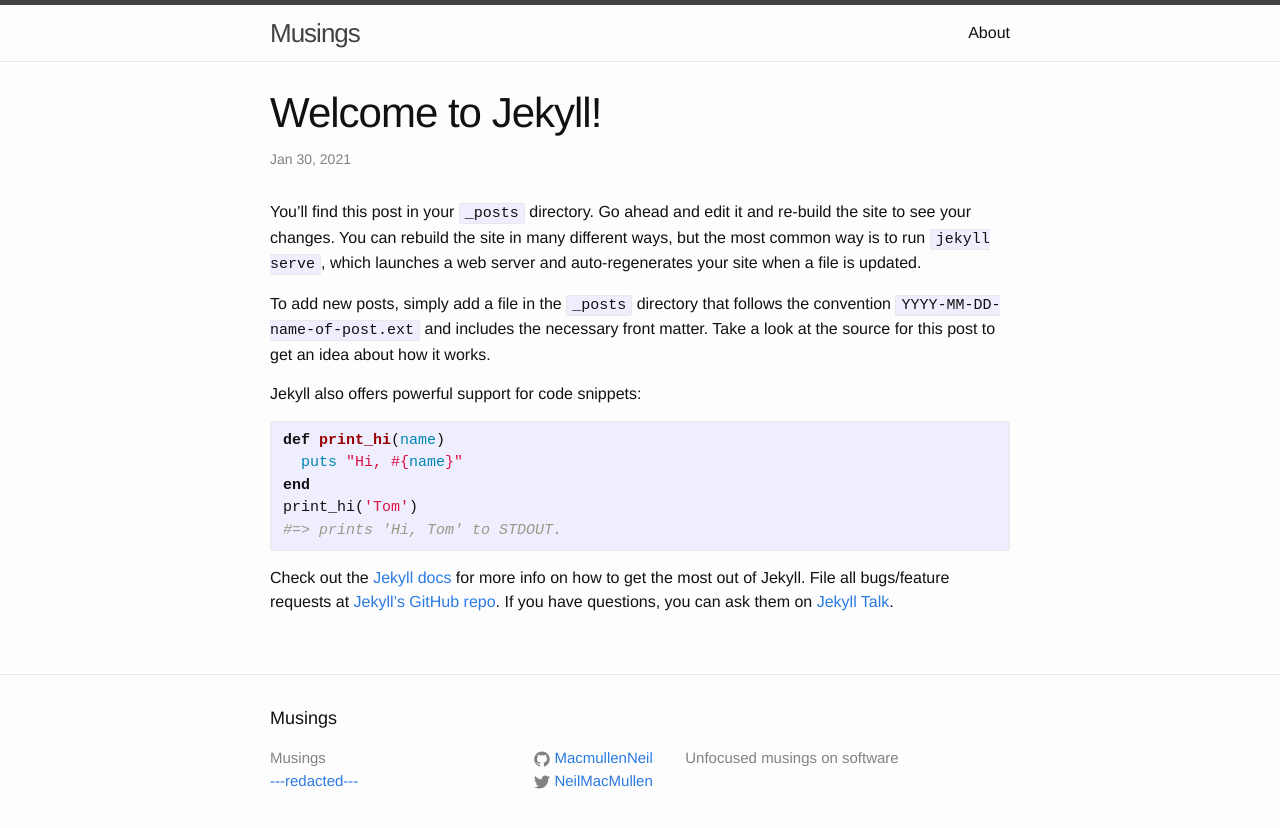
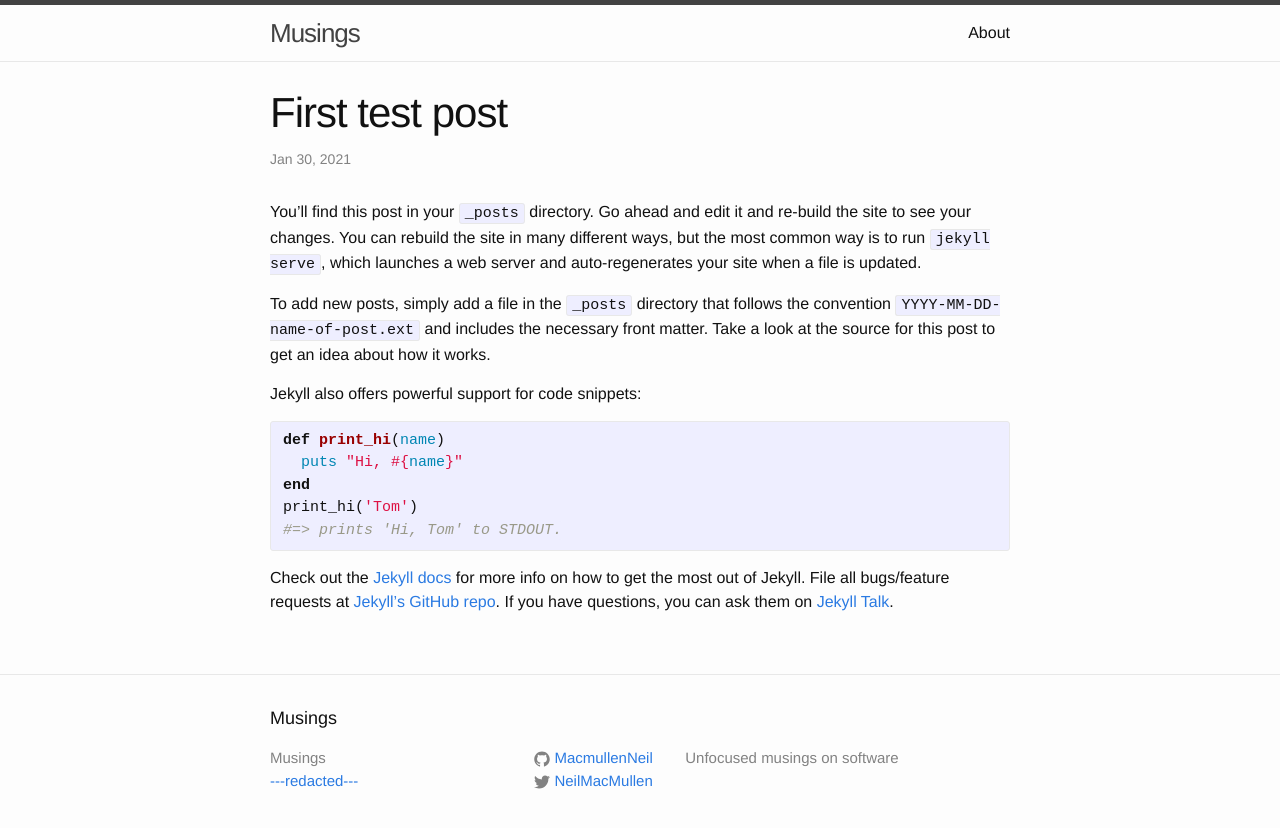
Before and after one commit to NeilMacMullen/NeilMacMullen.github.io, a Jekyll site: the page built from _posts/2021-01-30-welcome-to-jekyll.markdown, in a window 1280 px wide. Shown: the top 828 px of the page. Built offline with Jekyll 4.4.1, drawn with Linux system fonts in a browser that asks for light colours.

Commit message:
test change

```diff
--- a/_posts/2021-01-30-welcome-to-jekyll.markdown
+++ b/_posts/2021-01-30-welcome-to-jekyll.markdown
@@ -1,6 +1,6 @@
 ---
 layout: post
-title:  "Welcome to Jekyll!"
+title:  "First test post"
 date:   2021-01-30 11:43:17 +0000
 categories: jekyll update
 ---
```
